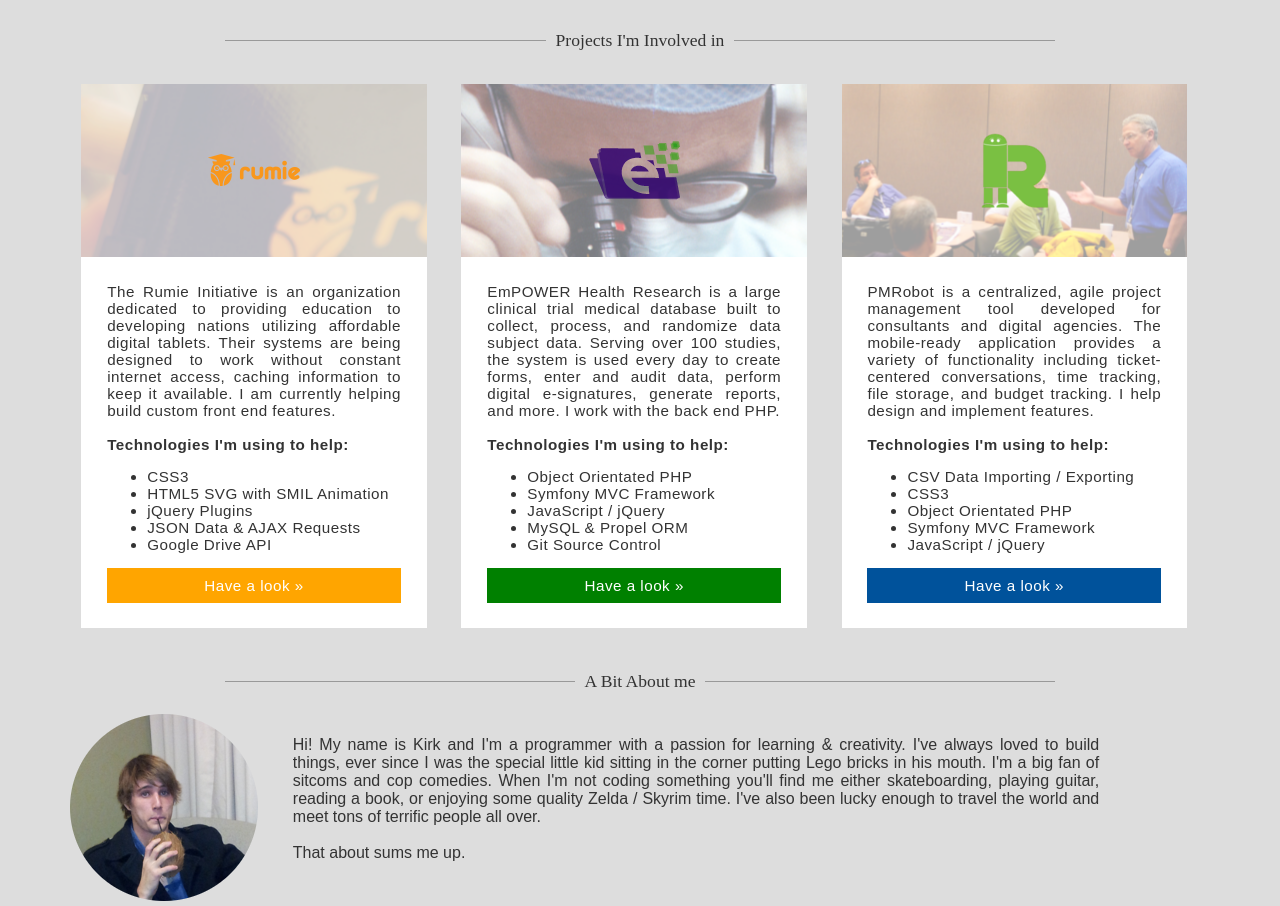
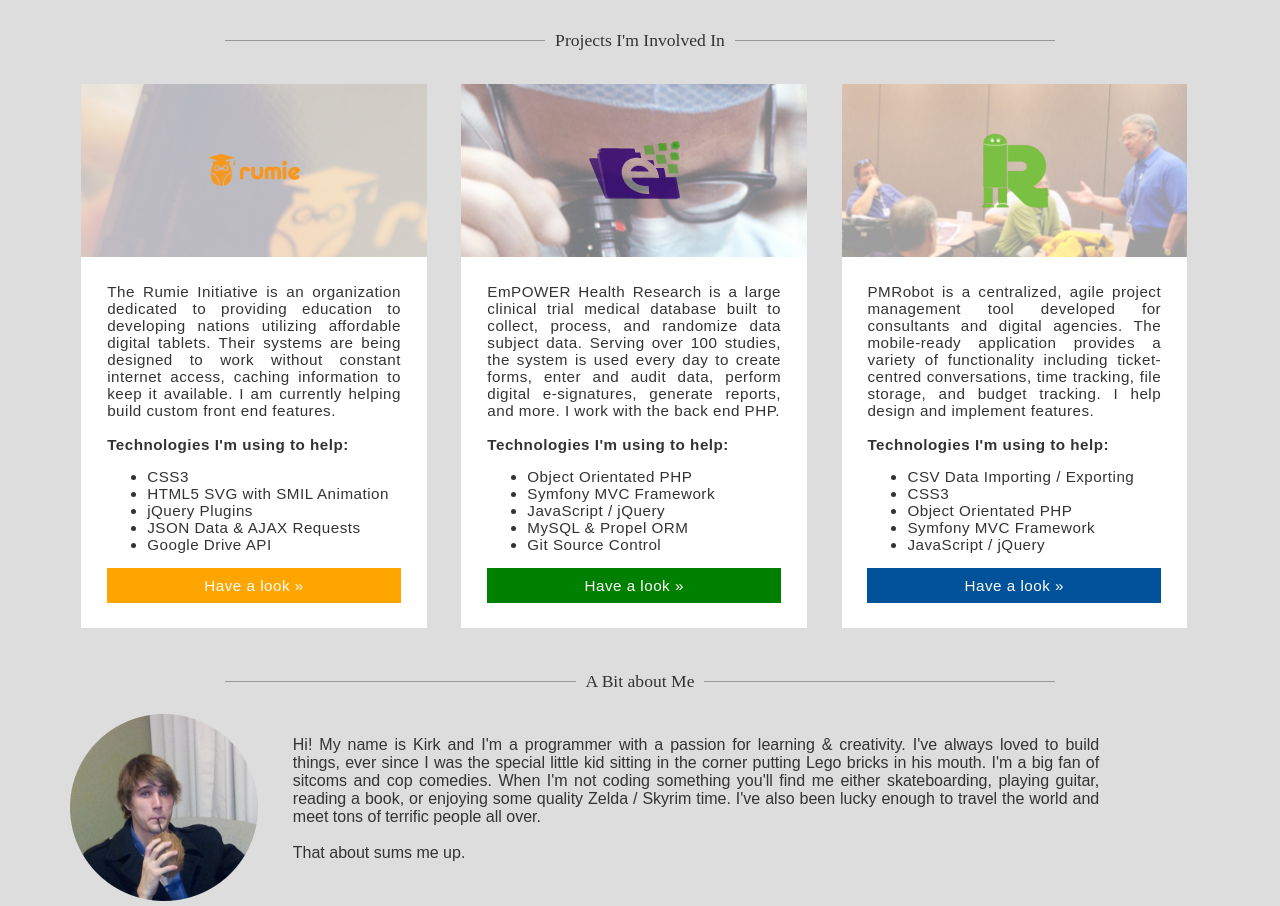
Before and after one commit to Yanzie/saricden, a PHP site: page / in a window 1280 px wide. Shown: the part 51-957 px from the top of the page. Run offline with PHP 8.4, Linux system fonts and the light colour scheme.

Commit message:
Corrects spelling / grammer. Woops.

```diff
--- a/index.php
+++ b/index.php
@@ -159,7 +159,7 @@ border-radius: 10px;
         <br style="clear:both;">
     </div>
     <div id="portfolio" class="center-block">
-    <fieldset><legend>Projects I'm Involved in</legend></fieldset>
+    <fieldset><legend>Projects I'm Involved In</legend></fieldset>
         <div class="rumie">
             <span>
                 The Rumie Initiative is an organization dedicated to providing education to developing nations utilizing affordable digital tablets.
@@ -197,7 +197,7 @@ border-radius: 10px;
         <div class="pmr">
             <span>
                 PMRobot is a centralized, agile project management tool developed for consultants and digital agencies.
-                The mobile-ready application provides a variety of functionality including ticket-centered conversations, time tracking, file storage, and budget tracking.
+                The mobile-ready application provides a variety of functionality including ticket-centred conversations, time tracking, file storage, and budget tracking.
                 I help design and implement features.
                 <br><br>
                 <b>Technologies I'm using to help:</b>
@@ -215,7 +215,7 @@ border-radius: 10px;
     </div>
 
     <div class="center-block">
-    <fieldset><legend>A Bit About me</legend></fieldset>
+    <fieldset><legend>A Bit about Me</legend></fieldset>
         <div id="pic"></div>
         <div id="bio">
             Hi! My name is Kirk and I'm a programmer with a passion for learning & creativity. I've always loved to build things, ever since I was the special little kid sitting in the corner putting Lego bricks in his mouth.
```
